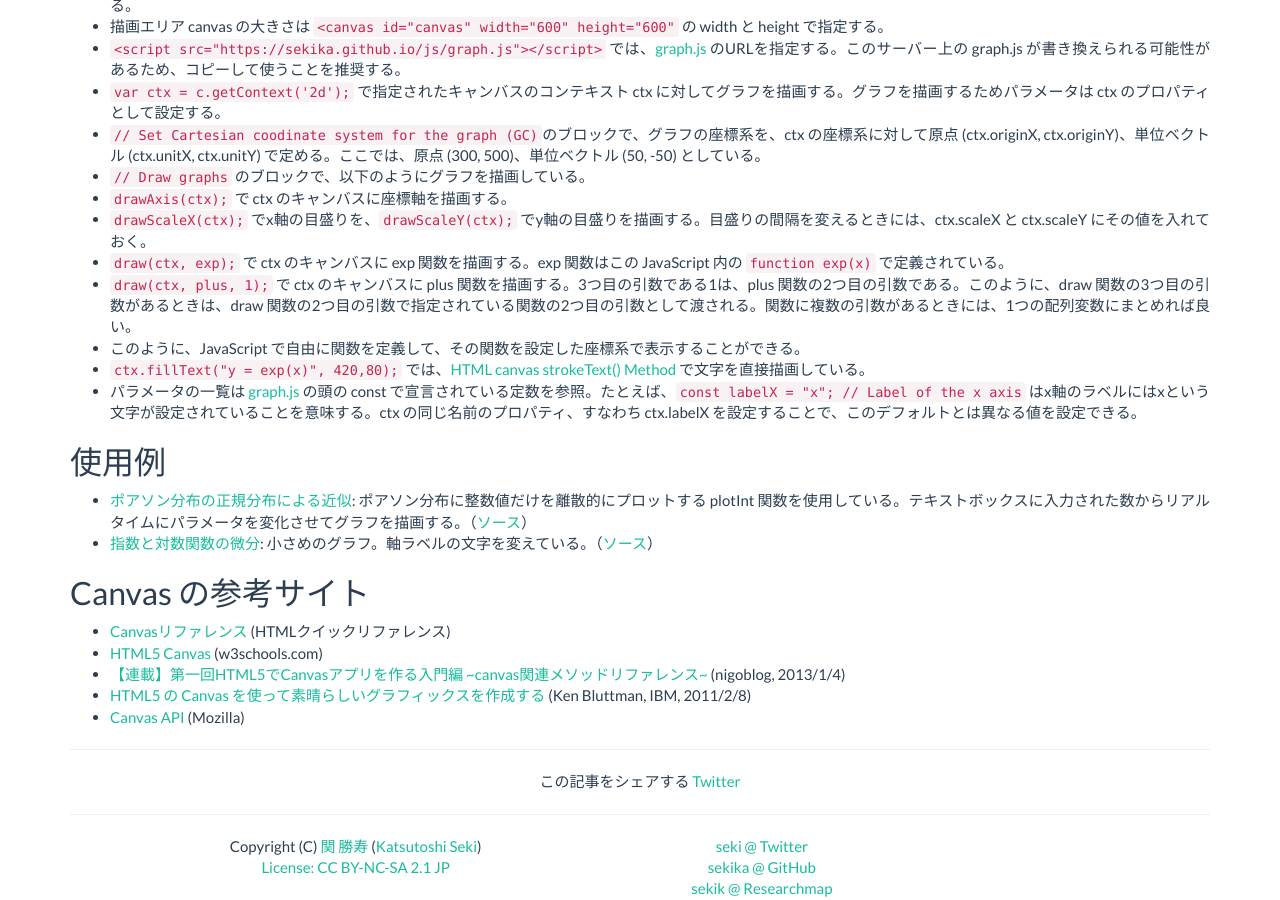
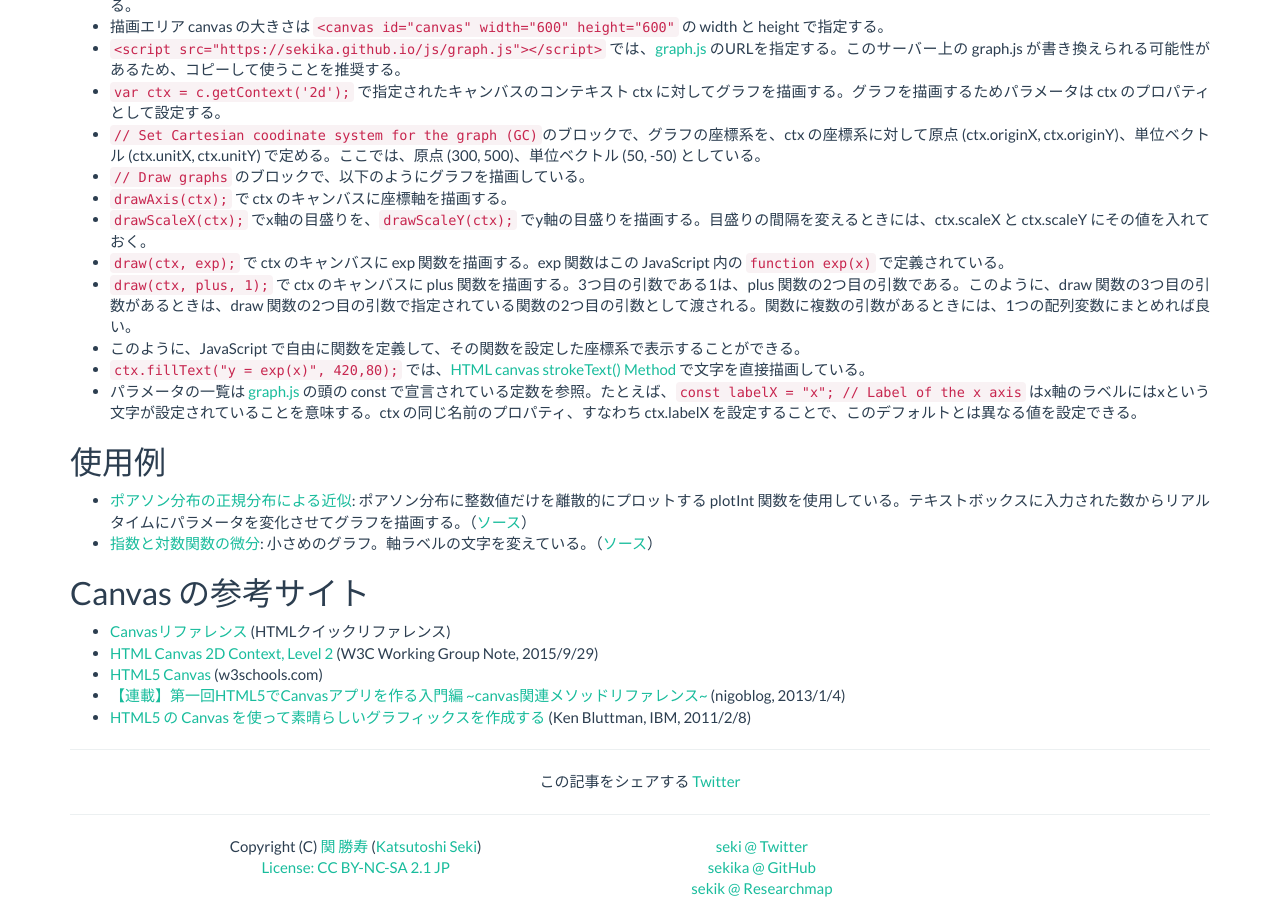
Before and after one commit to sekika/sekika.github.io, a Jekyll site: the page built from _posts/2020-01-03-DrawCartesianGraph.md, in a window 1280 px wide and 900 px high, scrolled down 1045 px. Built offline with Jekyll 4.4.1, drawn with Linux system fonts in a browser that asks for light colours; comment, search, counter and statistics services are not loaded.

Commit message:
参考サイト更新

```diff
--- a/_posts/2020-01-03-DrawCartesianGraph.md
+++ b/_posts/2020-01-03-DrawCartesianGraph.md
@@ -84,7 +84,7 @@ function exp(x) {
 ## Canvas の参考サイト
 
 - [Canvasリファレンス](http://www.htmq.com/canvas/) (HTMLクイックリファレンス)
+- [HTML Canvas 2D Context, Level 2](https://www.w3.org/TR/2dcontext2/) (W3C Working Group Note, 2015/9/29)
 - [HTML5 Canvas](https://www.w3schools.com/html/html5_canvas.asp) (w3schools.com)
 - [【連載】第一回HTML5でCanvasアプリを作る入門編 ~canvas関連メソッドリファレンス~](http://nigohiroki.hatenablog.com/entry/2013/01/04/025502) (nigoblog, 2013/1/4)
 - [HTML5 の Canvas を使って素晴らしいグラフィックスを作成する](https://www.ibm.com/developerworks/jp/web/library/wa-html5canvas/) (Ken Bluttman, IBM, 2011/2/8)
-- [Canvas API](https://developer.mozilla.org/ja/docs/Web/API/Canvas_API) (Mozilla)
```
Also changed, not shown: other parts of _posts/2020-01-03-DrawCartesianGraph.md (+1 -1 lines).
